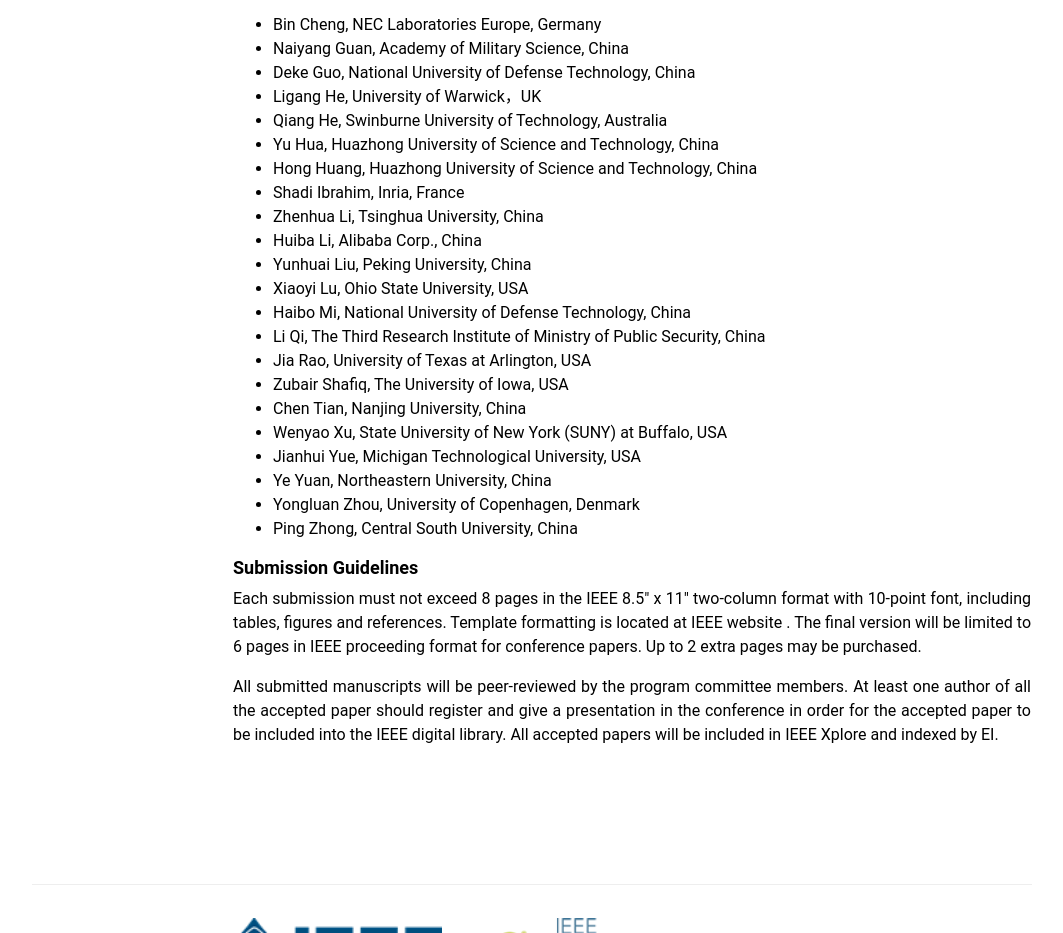
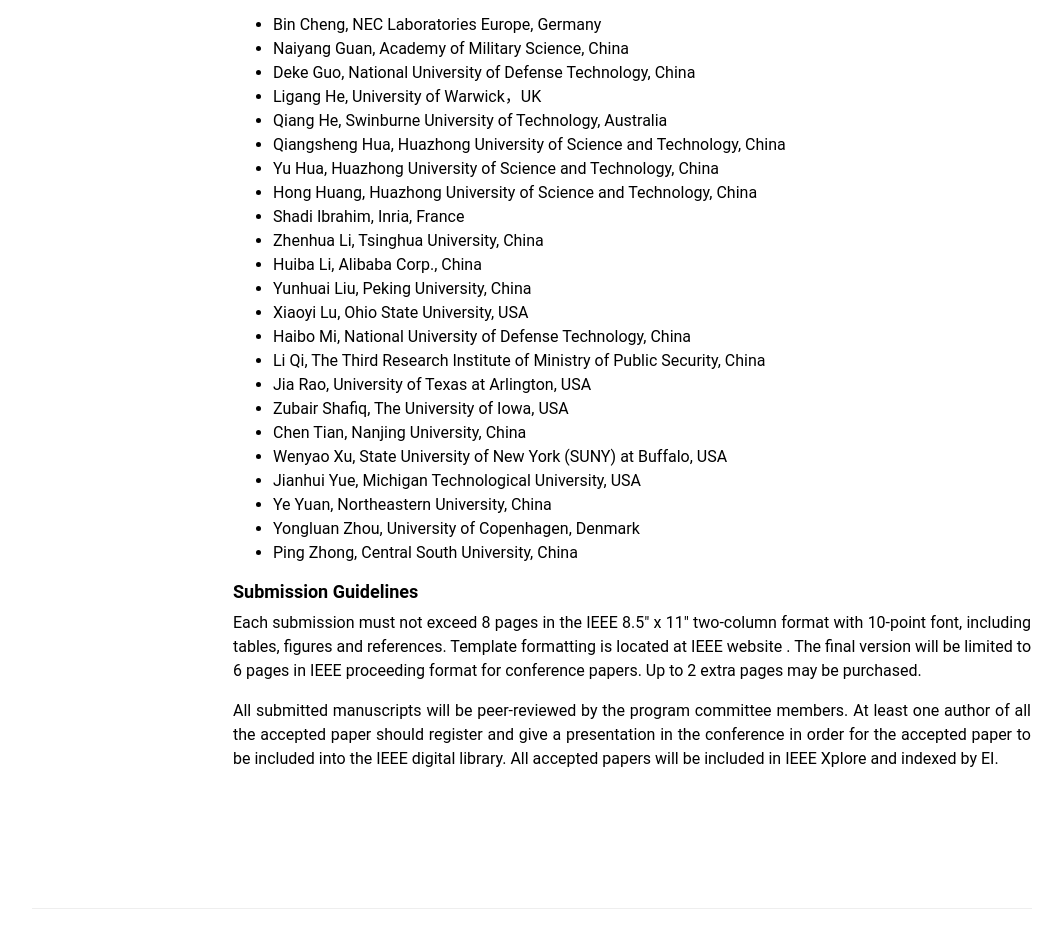
Before and after one commit to Tjcug/BDPSWorkShop, a plain HTML site: page index.html in a window 1280 px wide. Shown: the part 1221-2154 px from the top of the page, without its empty margins (108-1171 px from the left). Drawn offline with nearby package versions, Linux system fonts and the light colour scheme.

```diff
--- a/index.html
+++ b/index.html
@@ -154,6 +154,7 @@
                                 <li>Deke Guo, National University of Defense Technology, China</li>
 								<li>Ligang He, University of Warwick，UK</li>
                                 <li>Qiang He, Swinburne University of Technology, Australia</li>
+                                <li>Qiangsheng Hua, Huazhong University of Science and Technology, China</li>
                                 <li>Yu Hua, Huazhong University of Science and Technology, China</li>
                                 <li>Hong Huang, Huazhong University of Science and Technology, China</li>
 								<li>Shadi Ibrahim, Inria, France</li>
```
